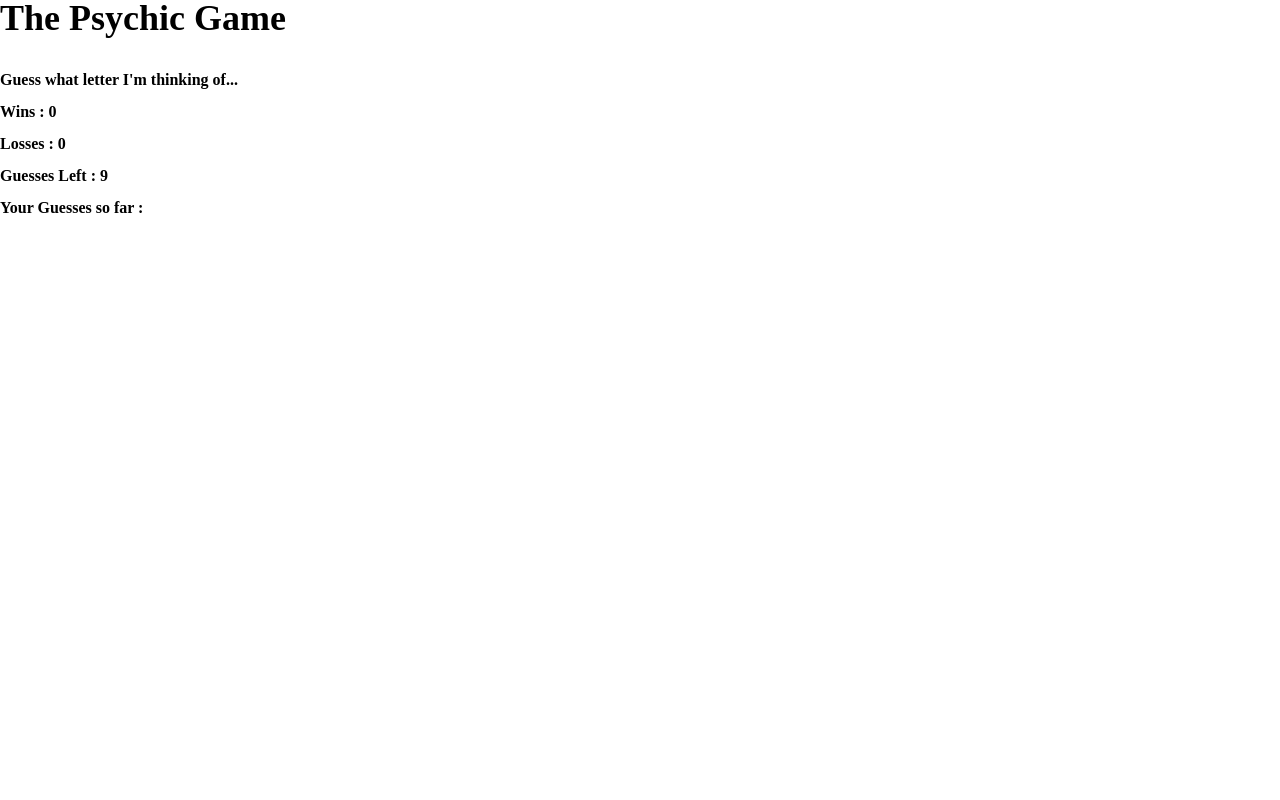
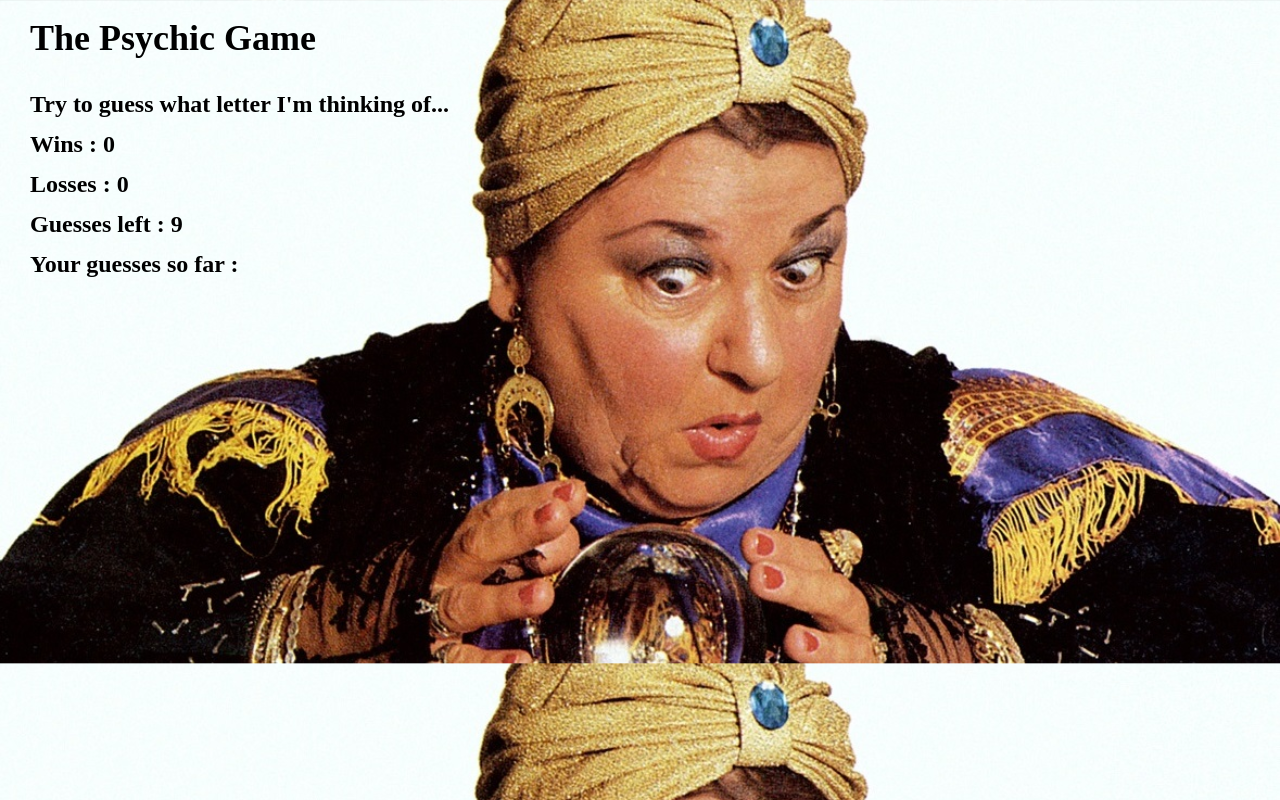
Before and after one commit to wartgowj/psychic-game, a plain HTML site: page index.html in a window 1280 px wide. Drawn offline with Linux system fonts and the light colour scheme.

Commit message:
finished code

```diff
--- a/assets/css/style.css
+++ b/assets/css/style.css
@@ -1,9 +1,20 @@
 h1 {
+	padding-top: 20px;
 	font-size: 36px;
 	padding-bottom: 20px;
 }
 
 body {
+	padding-left: 30px;
 	margin:auto;
 	font-weight: bold;
+	background-image: url("../images/psychic.jpg");
+	background-size: 100%;
 }
+
+div {
+	font-size: 24px;
+}
+
+
+}
--- a/assets/javascript/game.js
+++ b/assets/javascript/game.js
@@ -1,5 +1,5 @@
 ///computer choices array
-var compNum = ["a","b","c","d","e","f","g","h","i"]
+var compNum = ["a","b","c","d","e","f","g","h","i","j","k","l","m","n","o","p","q","r","s","t","u","v","w","x","y","z"]
 
 //initial var settings
 var wins = 0;
@@ -25,6 +25,7 @@ document.onkeypress = function(event) {
         guessesLeft = 9;
         updateLetter();
         guessesSoFar = [];
+        alert("You\'re a WINNER!!")
     }else{
         guessesLeft--;
     }
@@ -34,11 +35,12 @@ document.onkeypress = function(event) {
         guessesLeft = 9;
         updateLetter();
         guessesSoFar = [];
+        alert("You\'re out of guesses. Better luck next time")
     }
 
-    document.getElementById('wins').innerHTML = "Wins: " + wins;
-    document.getElementById('losses').innerHTML = "Losses: " + losses;
-    document.getElementById('guessesLeft').innerHTML = "Guesses left: " + guessesLeft;
-    document.getElementById('guessesSoFar').innerHTML = "Your guesses so far: " + guessesSoFar;
+    document.getElementById('wins').innerHTML = "Wins : " + wins;
+    document.getElementById('losses').innerHTML = "Losses : " + losses;
+    document.getElementById('guessesLeft').innerHTML = "Guesses left : " + guessesLeft;
+    document.getElementById('guessesSoFar').innerHTML = "Your guesses so far : " + guessesSoFar;
 
 }
--- a/index.html
+++ b/index.html
@@ -9,19 +9,17 @@
 <body>
 	<h1 class="heading">The Psychic Game</h1>
 	<br>
-	<div>Guess what letter I'm thinking of...</div>
+	<div>Try to guess what letter I'm thinking of...</div>
 	<br>
 	<div id="wins">Wins : 0</div>
 	<br>
 	<div id="losses">Losses : 0</div>
 	<br>
-	<div id="guessesLeft">Guesses Left : 9</div>
+	<div id="guessesLeft">Guesses left : 9</div>
 	<br>
-	<div id="guessesSoFar">Your Guesses so far :</div>
+	<div id="guessesSoFar">Your guesses so far :</div>
 
 
-	<!-- <script src="https://cdnjs.cloudflare.com/ajax/libs/jquery/3.2.1/jquery.min.js"></script>
- -->
 	<script type="text/javascript" src="assets/javascript/game.js"></script>
 </body>
 </html>
```
Also changed, not shown: assets/images/psychic.jpg (added).
